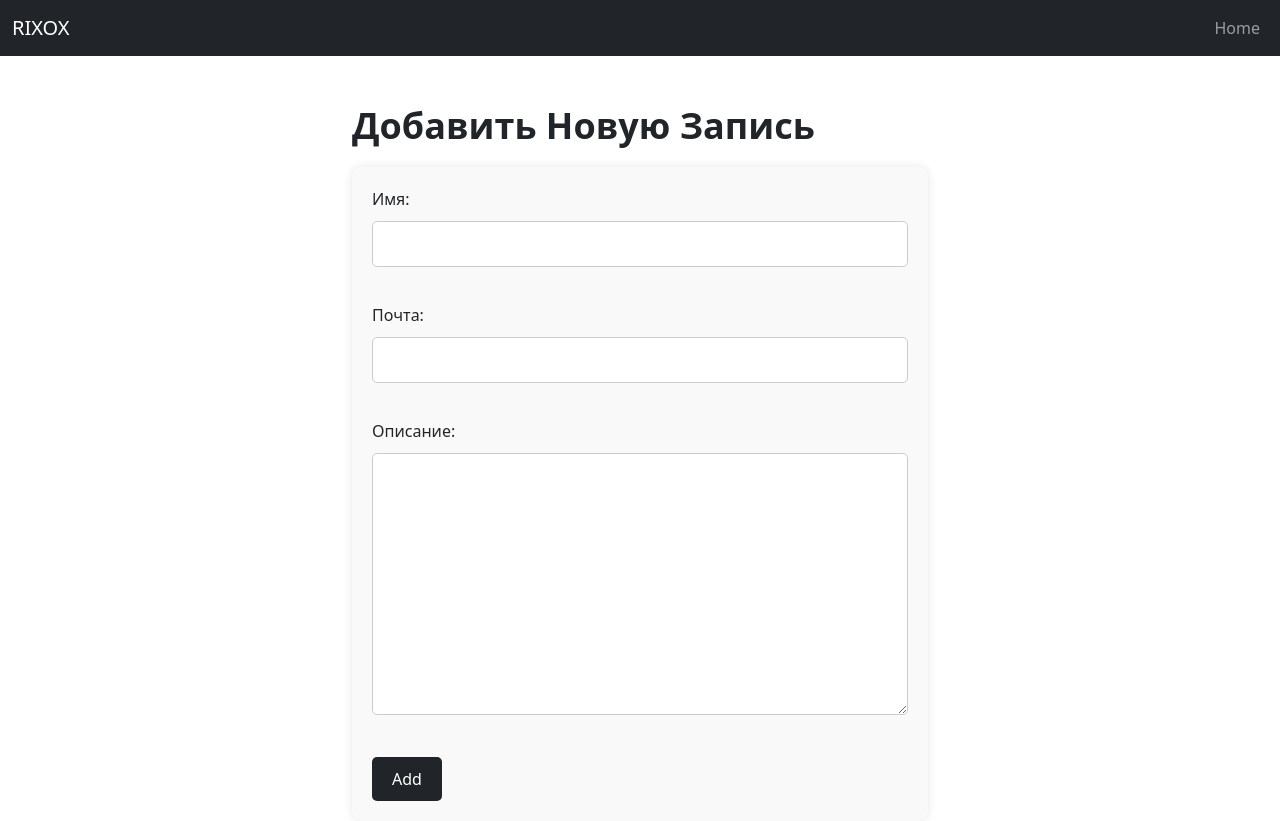
After one commit to IvanAshikhin/controlwork_7_ivan_ashikhin, a Django app: page /article/add/ in a window 1280 px wide. The commit adds this page. Run offline with Django 4.2, Linux system fonts and the light colour scheme; parts of the project's set-up code (start-up, migrations or seed data) failed here and were passed over.

Commit message:
Добавление
Реализовал добавление новой записи

```diff
--- a/app/app/settings.py
+++ b/app/app/settings.py
@@ -121,6 +121,9 @@ USE_TZ = True
 # https://docs.djangoproject.com/en/4.1/howto/static-files/
 
 STATIC_URL = 'static/'
+STATICFILES_DIRS = [
+    BASE_DIR / 'static'
+]
 
 # Default primary key field type
 # https://docs.djangoproject.com/en/4.1/ref/settings/#default-auto-field
--- /dev/null
+++ b/app/static/css/style.css
@@ -0,0 +1,45 @@
+.container {
+  max-width: 600px;
+  margin: 0 auto;
+}
+
+.new_guest{
+  font-size: 36px;
+  font-weight: bold;
+  margin-bottom: 20px;
+}
+
+form {
+  background-color: #f9f9f9;
+  padding: 20px;
+  border-radius: 10px;
+  box-shadow: 0 0 10px rgba(0, 0, 0, 0.1);
+}
+
+label {
+  display: block;
+  margin-bottom: 10px;
+}
+
+input[type="text"],
+input[type="email"],
+textarea {
+  width: 100%;
+  padding: 10px;
+  margin-bottom: 20px;
+  border: 1px solid #ccc;
+  border-radius: 5px;
+}
+
+input[type="submit"] {
+  background-color: #212529;
+  color: #fff;
+  padding: 10px 20px;
+  border: none;
+  border-radius: 5px;
+  cursor: pointer;
+}
+
+input[type="submit"]:hover {
+  background-color: #3e8e41;
+}
--- a/app/webapp/forms.py
+++ b/app/webapp/forms.py
@@ -0,0 +1,8 @@
+from django import forms
+from django.forms import widgets
+
+
+class GuestForm(forms.Form):
+    name = forms.CharField(max_length=500, required=True, label="Имя")
+    email = forms.EmailField(max_length=500, required=True, label='Почта')
+    text = forms.CharField(max_length=500, required=True, label='Описание', widget=widgets.Textarea)
--- a/app/webapp/templates/base.html
+++ b/app/webapp/templates/base.html
@@ -1,3 +1,4 @@
+{% load static %}
 <!doctype html>
 <html lang="en">
 <head>
@@ -8,6 +9,7 @@
     <title>{% block title %}Hotel{% endblock %}</title>
     <link href="https://cdn.jsdelivr.net/npm/bootstrap@5.3.0-alpha1/dist/css/bootstrap.min.css" rel="stylesheet"
           integrity="sha384-GLhlTQ8iRABdZLl6O3oVMWSktQOp6b7In1Zl3/Jr59b6EGGoI1aFkw7cmDA6j6gD" crossorigin="anonymous">
+    <link rel="stylesheet" href="{% static 'css/style.css' %}">
 </head>
 <body>
 <nav class="navbar navbar-expand-lg navbar navbar-dark bg-dark">
--- /dev/null
+++ b/app/webapp/templates/guests_add.html
@@ -0,0 +1,8 @@
+{% extends "base.html" %}
+{% block title %}Create Article{% endblock %}
+{% block content %}
+    <h1 class="new_guest">Добавить Новую Запись</h1>
+    <form method="POST" action="{% url "add_guest" %}">
+    {% include 'partial/guest_form.html' with button_text='Add' %}
+    </form>
+{% endblock %}
--- a/app/webapp/templates/index.html
+++ b/app/webapp/templates/index.html
@@ -3,7 +3,7 @@
     Home
 {% endblock %}
 {% block menu %}
-    <a class="nav-link" href="{% url 'index_page' %}">Add Guest</a>
+    <a class="nav-link" href="{% url 'add_guest' %}">Add Guest</a>
 {% endblock %}
 {% block content %}
     <h1>Гостевая книга</h1>
--- /dev/null
+++ b/app/webapp/templates/partial/guest_form.html
@@ -0,0 +1,3 @@
+{% csrf_token %}
+{{ form.as_p }}
+<input type="submit" value={{ button_text }}>
--- a/app/webapp/urls.py
+++ b/app/webapp/urls.py
@@ -1,7 +1,9 @@
 from django.urls import path
+
+from webapp.views import guests
 from webapp.views.base import index_view
-
 
 urlpatterns = [
     path("", index_view, name="index_page"),
+    path('article/add/', guests.add_view, name="add_guest"),
 ]
--- /dev/null
+++ b/app/webapp/views/guests.py
@@ -0,0 +1,23 @@
+from django.core.handlers.wsgi import WSGIRequest
+from django.shortcuts import render, redirect, get_object_or_404
+from django.urls import reverse
+
+from webapp.forms import GuestForm
+from webapp.models import GuestBook
+
+
+def add_view(request: WSGIRequest):
+    if request.method == "GET":
+        form = GuestForm()
+        return render(request, 'guests_add.html', context={'form': form})
+    form = GuestForm(data=request.POST)
+    if not form.is_valid():
+        return render(request, 'guests_add.html', context={'form': form})
+    else:
+        GuestBook.objects.create(**form.cleaned_data)
+        return redirect('index_page')
+
+
+def delete_view(request, pk):
+    article = get_object_or_404(Article, pk=pk)
+    return render(request, 'article_confitm_delete.html', context={"article": article})
```
Also changed, not shown: app/webapp/templates/confirm_delete.html (added, +14 -0 lines), app/webapp/templates/guests.html (deleted, +0 -11 lines).
